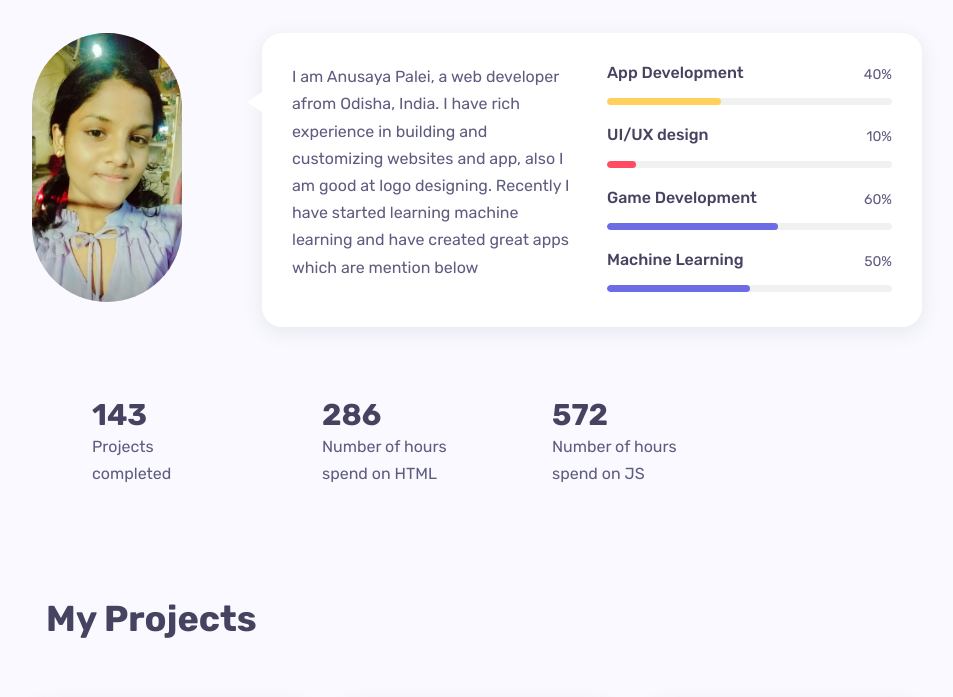
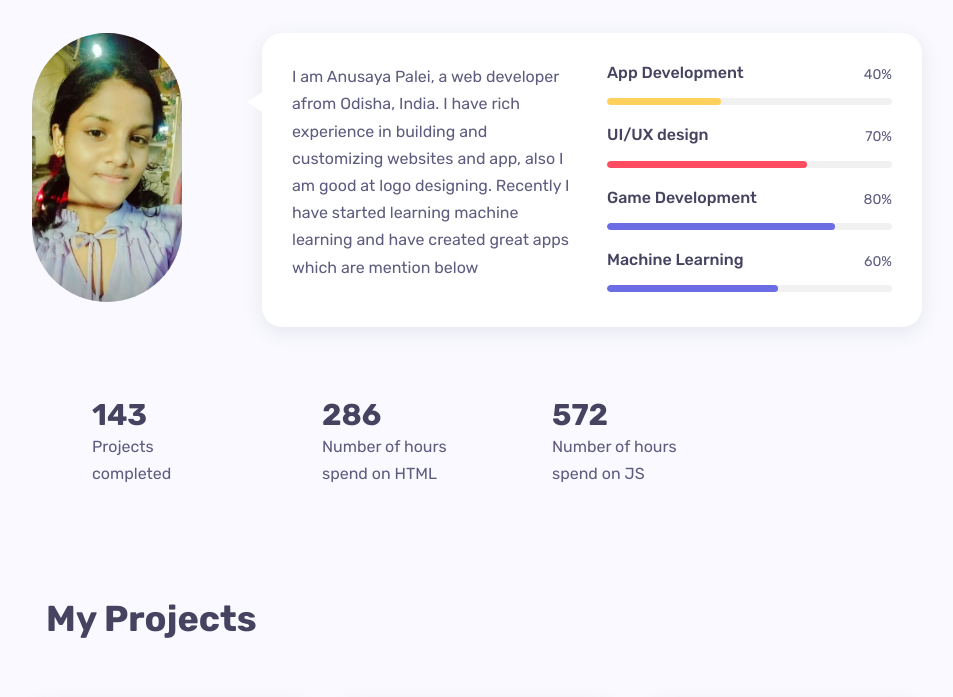
Before and after one commit to AnusayaPalei/My-Profile, a plain HTML site: page index.html in a window 1280 px wide. Shown: the part 980-1677 px from the top of the page, without its empty margins (163-1116 px from the left). Drawn offline with Linux system fonts and the light colour scheme; grey boxes are pictures that could not be loaded.

Commit message:
Add files via upload

```diff
--- a/index.html
+++ b/index.html
@@ -205,10 +205,10 @@
 								<div class="skill-item">
 									<div class="skill-info clearfix">
 										<h4 class="float-left mb-3 mt-0">UI/UX design</h4>
-										<span class="float-right">10%</span>
+										<span class="float-right">70%</span>
 									</div>
 									<div class="progress">
-										<div class="progress-bar data-background" role="progressbar" aria-valuemin="0" aria-valuemax="100" aria-valuenow="10" data-color="#FF4C60" style="background-color: red; width: 10%;">
+										<div class="progress-bar data-background" role="progressbar" aria-valuemin="0" aria-valuemax="100" aria-valuenow="70" data-color="#FF4C60" style="background-color: red; width: 10%;">
 										</div>
 									</div>
 									<div class="spacer" data-height="20" style="height: 20px;"></div>
@@ -218,10 +218,10 @@
 								<div class="skill-item">
 									<div class="skill-info clearfix">
 										<h4 class="float-left mb-3 mt-0">Game Development</h4>
-										<span class="float-right">60%</span>
+										<span class="float-right">80%</span>
 									</div>
 									<div class="progress">
-										<div class="progress-bar data-background" role="progressbar" aria-valuemin="0" aria-valuemax="100" aria-valuenow="60" data-color="#6C6CE5" style="background-color: purple; width: 60%;">
+										<div class="progress-bar data-background" role="progressbar" aria-valuemin="0" aria-valuemax="100" aria-valuenow="80" data-color="#6C6CE5" style="background-color: purple; width: 60%;">
 										</div>
 									</div>
                 				  <div class="spacer" data-height="20" style="height: 20px;"></div>
@@ -231,10 +231,10 @@
 				                <div class="skill-item">
 				                  <div class="skill-info clearfix">
 				                    <h4 class="float-left mb-3 mt-0">Machine Learning</h4>
-				                    <span class="float-right">50%</span>
+				                    <span class="float-right">60%</span>
 				                  </div>
 				                  <div class="progress">
-				                    <div class="progress-bar data-background" role="progressbar" aria-valuemin="0" aria-valuemax="100" aria-valuenow="50" data-color="#6C6CE5" style="background-color: green; width: 50%;">
+				                    <div class="progress-bar data-background" role="progressbar" aria-valuemin="0" aria-valuemax="100" aria-valuenow="60" data-color="#6C6CE5" style="background-color: green; width: 50%;">
 				                    </div>
 				                  </div>
 				                </div>
```
